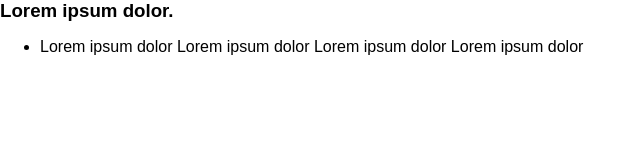
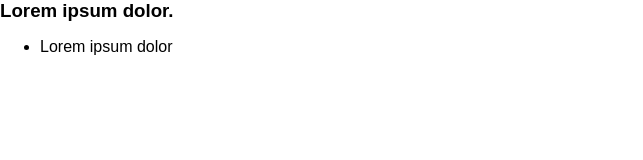
Before and after one commit to ARTEM1919/vite-frontend-311, a plain HTML site: page index.html in a window 1280 px wide. Shown: the whole page, without its empty margins (0-643 px from the left). Drawn offline with Linux system fonts and the light colour scheme; files whose address does not match are found by name.

Commit message:
удалить не нужные файлы

```diff
--- a/index.html
+++ b/index.html
@@ -13,9 +13,6 @@
     <ul>
         <li>
             <span>Lorem ipsum dolor</span>
-            <span>Lorem ipsum dolor</span>
-            <span>Lorem ipsum dolor</span>
-            <span>Lorem ipsum dolor</span>
         </li>
     </ul>
 </div>
```
